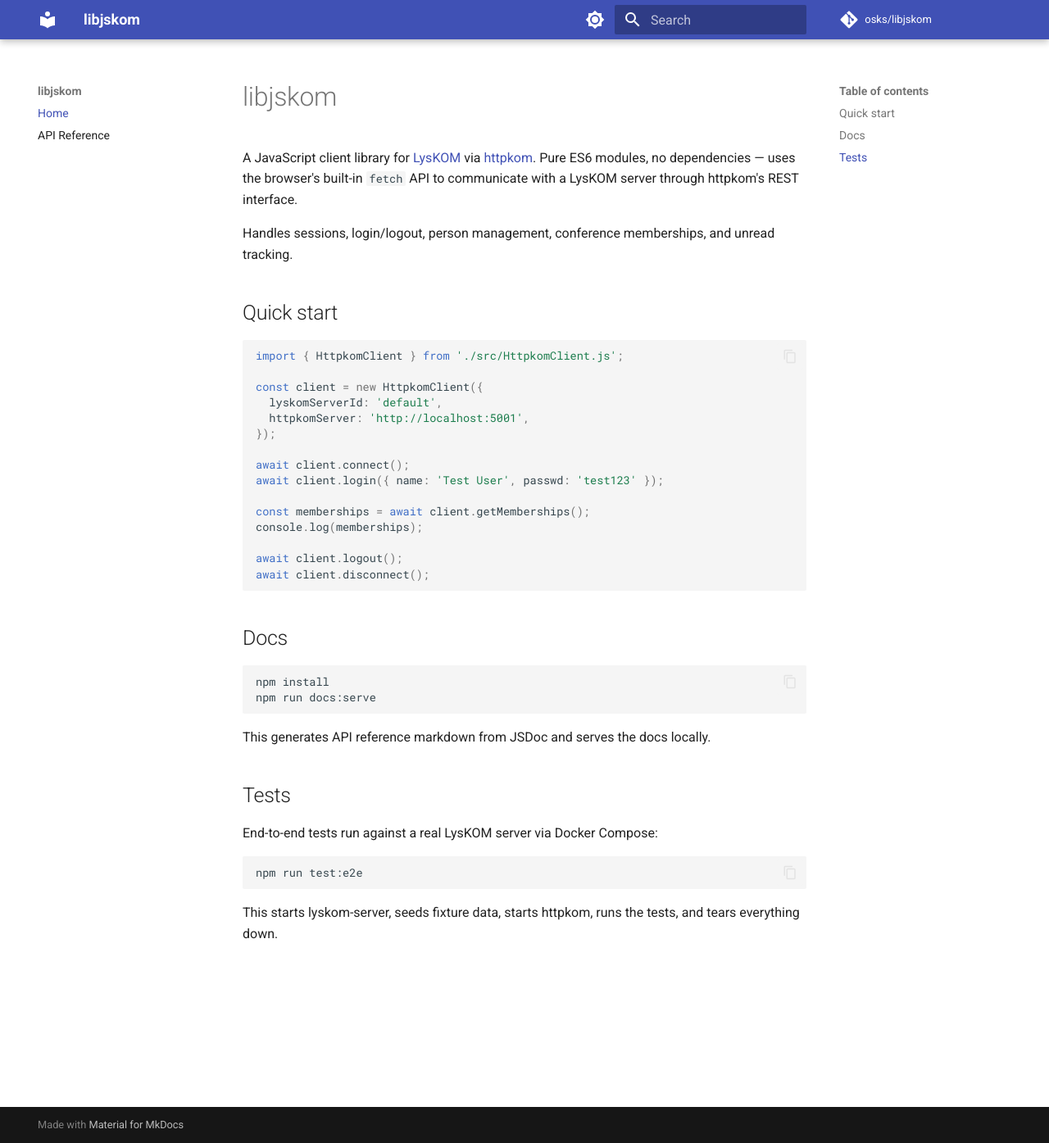
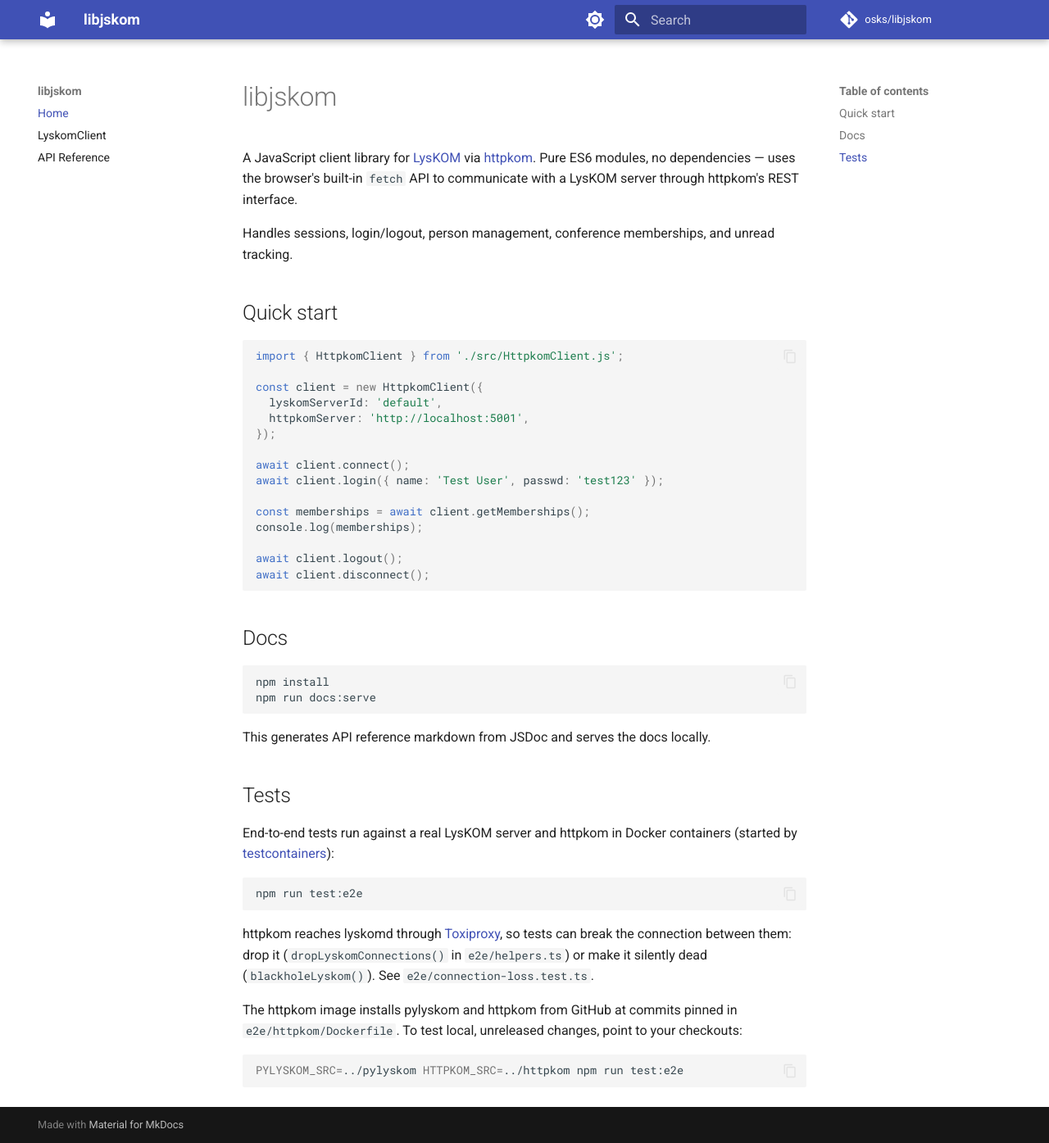
Before and after one commit to osks/libjskom, an MkDocs documentation site: the page built from docs/index.md, in a window 1280 px wide and 1395 px high. Shown: the whole window at 82% size. Built offline with MkDocs 1.6.1 and Material for MkDocs 9.7.7, drawn with Linux system fonts in a browser that asks for light colours; comment, search, counter and statistics services are not loaded.

Commit message:
Document LyskomClient, and the e2e test setup
docs/client.md covers LyskomClient's options (including
requestTimeoutMs), the snapshot, what connectionStatus means, and the
reader state (hasPendingText, nextConfNo). The e2e docs now describe
testcontainers, Toxiproxy and PYLYSKOM_SRC/HTTPKOM_SRC instead of the
old Docker Compose setup.

Co-Authored-By: Claude Opus 5.5 <noreply@anthropic.com>

````diff
--- a/docs/index.md
+++ b/docs/index.md
@@ -35,10 +35,22 @@ This generates API reference markdown from JSDoc and serves the docs locally.
 
 ## Tests
 
-End-to-end tests run against a real LysKOM server via Docker Compose:
+End-to-end tests run against a real LysKOM server and httpkom in Docker
+containers (started by [testcontainers](https://testcontainers.com)):
 
 ```sh
 npm run test:e2e
 ```
 
-This starts lyskom-server, seeds fixture data, starts httpkom, runs the tests, and tears everything down.
+httpkom reaches lyskomd through [Toxiproxy](https://github.com/Shopify/toxiproxy),
+so tests can break the connection between them: drop it
+(`dropLyskomConnections()` in `e2e/helpers.ts`) or make it silently dead
+(`blackholeLyskom()`). See `e2e/connection-loss.test.ts`.
+
+The httpkom image installs pylyskom and httpkom from GitHub at commits pinned
+in `e2e/httpkom/Dockerfile`. To test local, unreleased changes, point to your
+checkouts:
+
+```sh
+PYLYSKOM_SRC=../pylyskom HTTPKOM_SRC=../httpkom npm run test:e2e
+```
--- a/mkdocs.yml
+++ b/mkdocs.yml
@@ -32,6 +32,7 @@ plugins:
 
 nav:
   - Home: index.md
+  - LyskomClient: client.md
   - API Reference: api.md
 
 markdown_extensions:
````
Also changed, not shown: README.md (+1 -1 lines), docs/client.md (added, +79 -0 lines).
